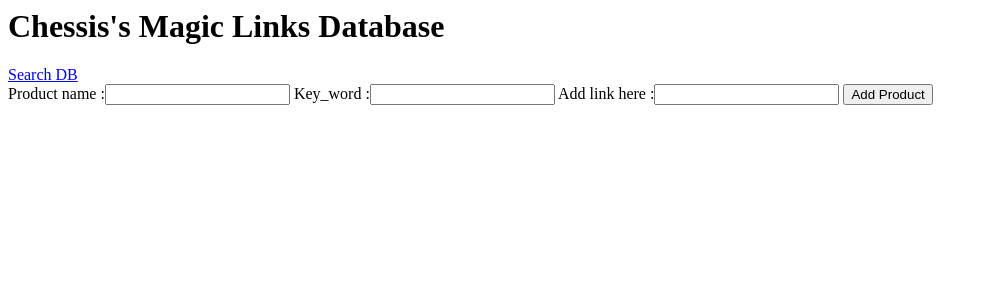
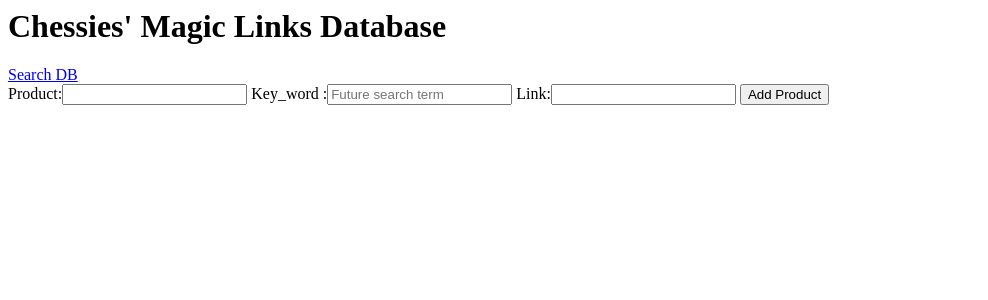
Before and after one commit to JustinMonty20/magic_link, a Django app: page / in a window 1280 px wide. Shown: the top 300 px of the page, without its empty margins (0-988 px from the left). Run offline with Django 3.2, Linux system fonts and the light colour scheme.

Commit message:
spelling errors

```diff
--- a/ml_db/mg_links/forms.py
+++ b/ml_db/mg_links/forms.py
@@ -2,13 +2,13 @@ from django import forms
 from .models import Product
 
 class AddProduct(forms.Form):
-    product_name = forms.CharField(max_length=200, label='Product name ')
-    key_word = forms.CharField(max_length=200, label='Key_word ')
-    link = forms.CharField(max_length=500, label='Add link here ')
+    product_name = forms.CharField(max_length=200, label='Product')
+    key_word = forms.CharField(max_length=200, label='Key_word ', widget=forms.TextInput(attrs={'placeholder': 'Future search term'}))
+    link = forms.CharField(max_length=500, label='Link')
 
     class Meta:
         model = Product
 
 
 class SearchProduct(forms.Form):
-    looking_for = forms.CharField(max_length=200, label='Search by key_word ')
+    looking_for = forms.CharField(max_length=200, label='Key_word search')
--- a/ml_db/mg_links/templates/mg_links/add_product.htm
+++ b/ml_db/mg_links/templates/mg_links/add_product.htm
@@ -3,7 +3,7 @@
     <title>Magic Links DB</title>
 </head>
 <body>
-<h1>Chessis's Magic Links Database</h1>
+<h1>Chessies' Magic Links Database</h1>
 <a href="/search">Search DB</a>
     <div>
         <form action='' method='POST'>
--- a/ml_db/mg_links/views.py
+++ b/ml_db/mg_links/views.py
@@ -1,4 +1,4 @@
-from django.shortcuts import render, get_object_or_404
+from django.shortcuts import render
 from django.http import HttpResponse, HttpResponseRedirect
 from django.views.generic import TemplateView,View
 from django.template import RequestContext
```
